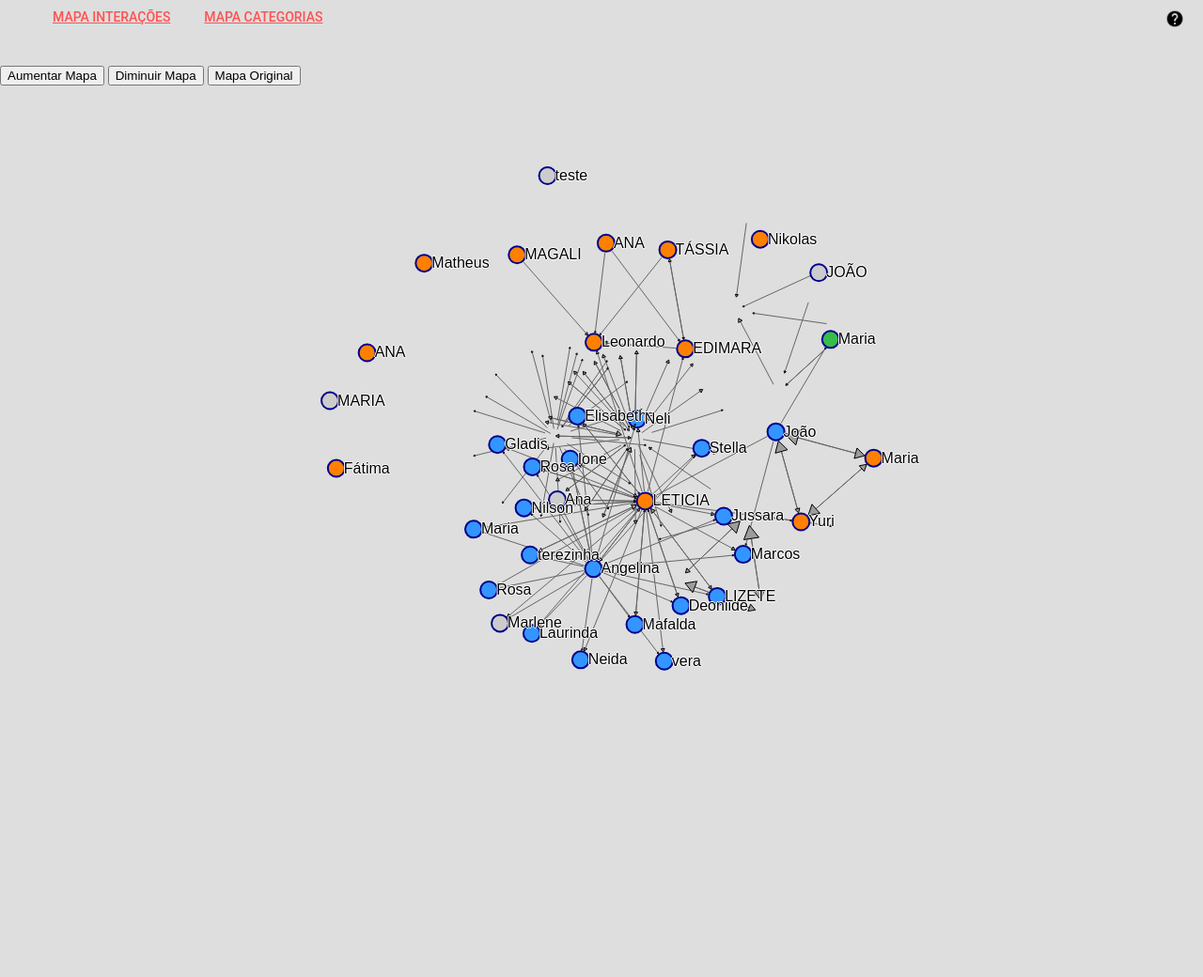
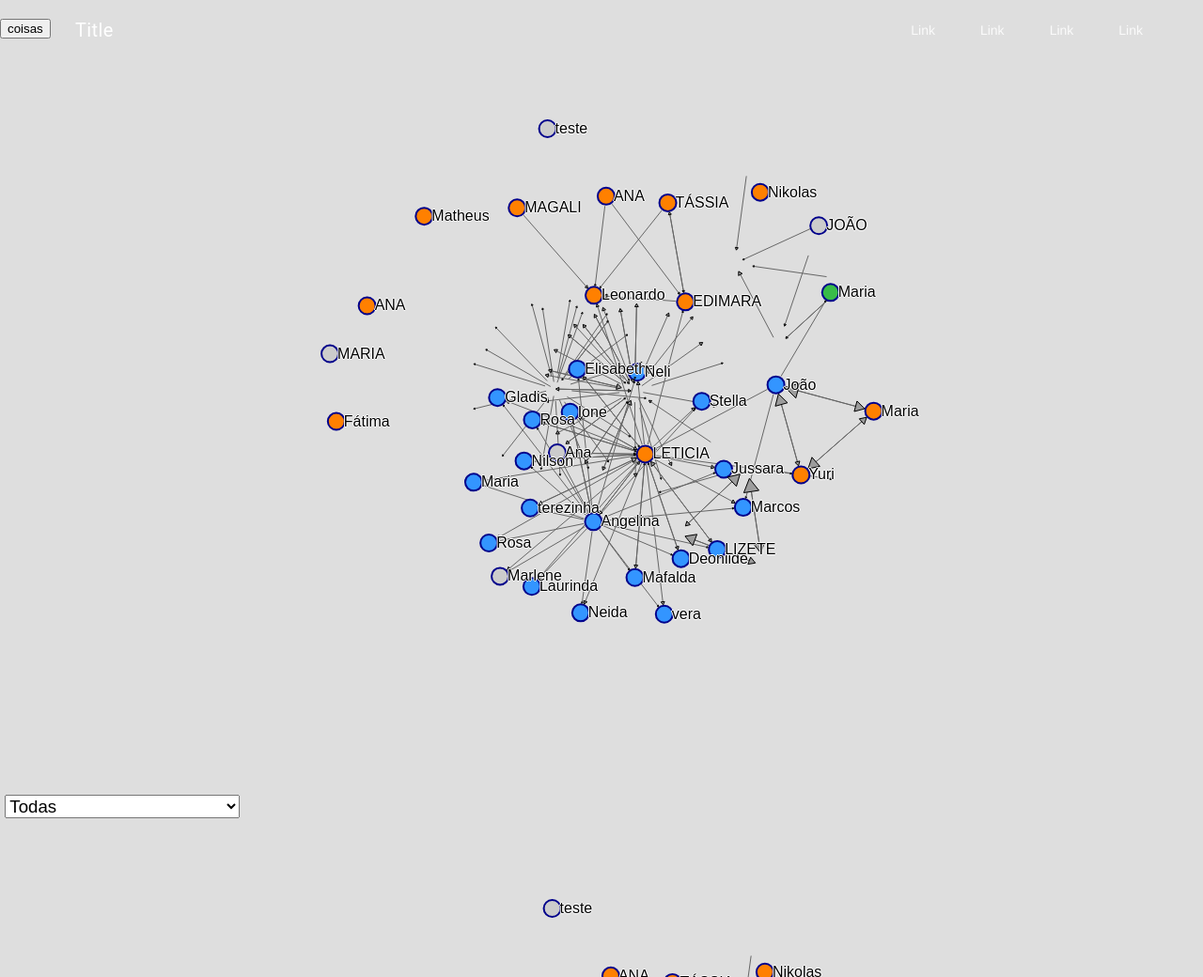
Before and after one commit to leodorna/Sociograma, a PHP site: page /mostraGrafo.php in a window 1280 px wide. Shown: the top 1040 px of the page at 94% size. Before the commit the page ends 714 px from the top, so only its background shows below. Run offline with PHP 8.4, Linux system fonts and the light colour scheme; some libraries are stand-ins or nearby versions.

Commit message:
Initialized front

```diff
--- /dev/null
+++ b/future/header.php
@@ -0,0 +1,30 @@
+<header>
+    <div class="demo-layout-transparent mdl-layout mdl-js-layout">
+      <header class="mdl-layout__header mdl-layout__header--transparent">
+        <div class="mdl-layout__header-row">
+          <!-- Title -->
+          <span class="mdl-layout-title">Title</span>
+          <!-- Add spacer, to align navigation to the right -->
+          <div class="mdl-layout-spacer"></div>
+          <!-- Navigation -->
+          <nav class="mdl-navigation">
+            <a class="mdl-navigation__link" href="">Link</a>
+            <a class="mdl-navigation__link" href="">Link</a>
+            <a class="mdl-navigation__link" href="">Link</a>
+            <a class="mdl-navigation__link" href="">Link</a>
+          </nav>
+        </div>
+      </header>
+      <div class="mdl-layout__drawer">
+        <span class="mdl-layout-title">Title</span>
+        <nav class="mdl-navigation">
+          <a class="mdl-navigation__link" href="">Link</a>
+          <a class="mdl-navigation__link" href="">Link</a>
+          <a class="mdl-navigation__link" href="">Link</a>
+          <a class="mdl-navigation__link" href="">Link</a>
+        </nav>
+      </div>
+      <main class="mdl-layout__content">
+      </main>
+    </div>
+</header>
--- a/mostraGrafo.php
+++ b/mostraGrafo.php
@@ -223,18 +223,23 @@ Portanto:</p>
 </p>
 	<p><b>Ligações:</b> são representadas por linhas que apresentam as relações sociais estabelecidas entre os sujeitos. O tamanho da ponteira das setas, nas ligações, simboliza a  quantidade e a direção das trocas de mensagens realizadas no ambiente. </p>
 </div>
-<div id="tabs" style="background-color:#dedede">
-	<img id ="interrogacao" src="Imagens/interrogacao.png">
+
+<?php require_once('future/header.php') ?>
+
+<!-- Menu comentado -->
+
+<div id="tabs" style="background-color: #dedede">
+	<!-- <img id ="interrogacao" src="Imagens/interrogacao.png">
     <ul>
       <li id="mapInt" class="mdl-button mdl-js-button  mdl-button--colored"><a href="#tabs-1">Mapa Interações</a></li>
       <li id="mapCat" class="mdl-button mdl-js-button  mdl-button--colored"><a href="#tabs-2">Mapa Categorias</a></li>
-    </ul>
-
+    </ul> -->
 <div>
-            <br>
-			<input type="button" value="Aumentar Mapa" OnClick="zoomClick(1.1)" />
-            <input type="button" value="Diminuir Mapa" OnClick="zoomClick(0.9)" />
-			<input type="button" value="Mapa Original" OnClick="zoomClick(0)" />
+    <br>
+	<!-- <input type="button" value="Aumentar Mapa" OnClick="zoomClick(1.1)" />
+    <input type="button" value="Diminuir Mapa" OnClick="zoomClick(0.9)" />
+	<input type="button" value="Mapa Original" OnClick="zoomClick(0)" /> -->
+	<button name="button" OnClick="zoomClick(1.1)"> coisas </button>
 </div>
     <div id="tabs-1" style="width:100%; height:100%">
 
```
